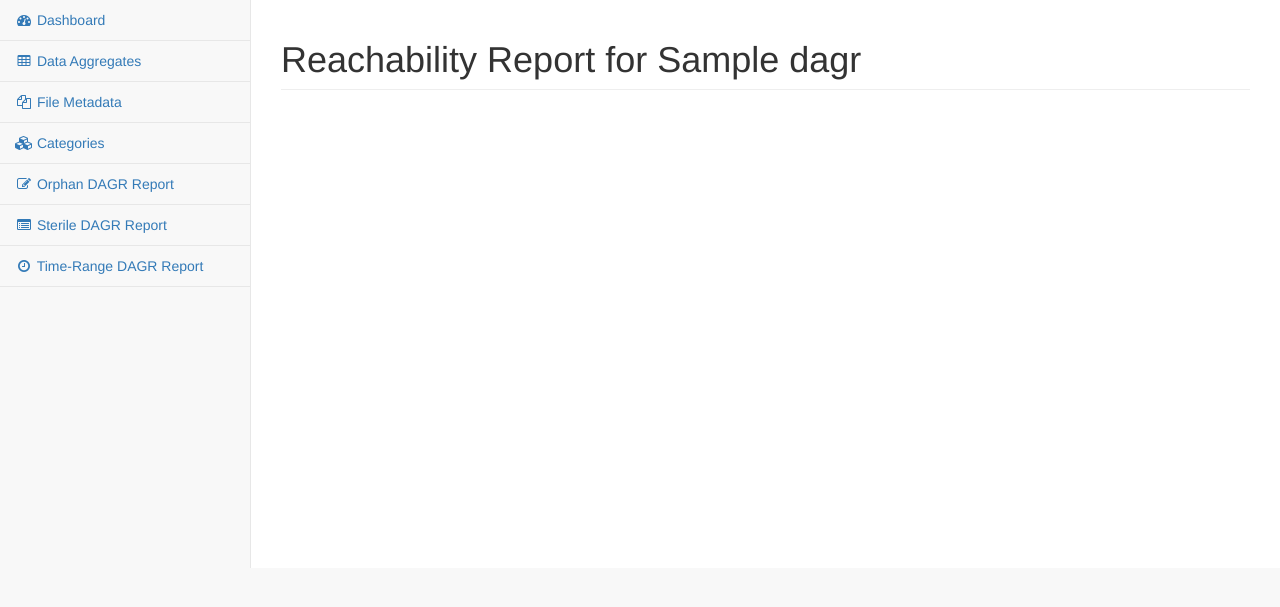
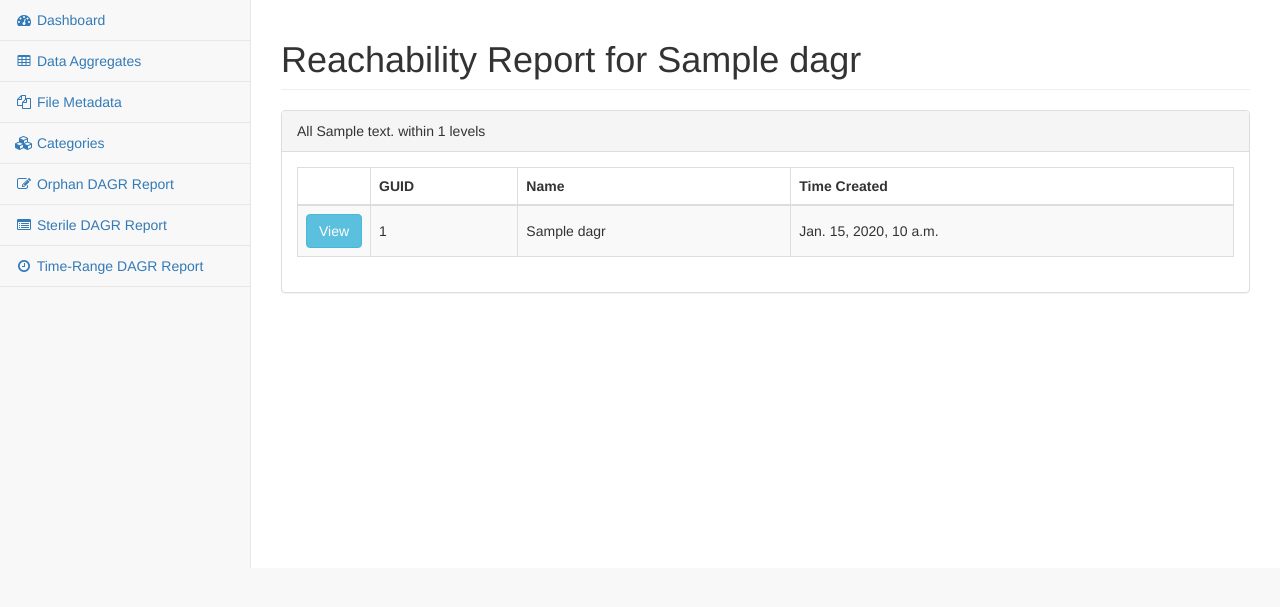
Before and after one commit to JPeterson462/CMSC424-Project, a Django app: template web/mmda/templates/mmda/reachability_report.html in a window 1280 px wide. Shown: the part 51-658 px from the top of the page. Run offline with Django 3.2, Linux system fonts and the light colour scheme; the template is opened without the code that fills it: most values are stand-ins (such as "Sample title", 1, 10 or a date in 2020); parts of the project's set-up code (start-up, migrations or seed data) failed here and were passed over; some libraries are stand-ins or nearby versions.

Commit message:
KW: Finished descendants reachability report

```diff
--- a/web/mmda/templates/mmda/reachability_report.html
+++ b/web/mmda/templates/mmda/reachability_report.html
@@ -10,4 +10,43 @@
             <h1 class="page-header">Reachability Report for {{ dagr.dagr_name }}</h1>
         </div>
     </div>
+
+    <div class="row">
+        <div class="col-lg-12">
+            <div class="panel panel-default">
+                <div class="panel-heading">
+                    All {{ ancestors_or_descendants }} within {{ num_levels }} levels
+                </div>
+                <div class="panel-body">
+                    <div class="table-responsive">
+                        <table width="100%" class="table table-striped table-bordered table-hover">
+                            <thead>
+                                <tr>
+                                    <th></th>
+                                    <th>GUID</th>
+                                    <th>Name</th>
+                                    <th>Time Created</th>
+                                </tr>
+                            </thead>
+                            <tbody>
+                                {% for dagr in reachable_dagrs %}
+                                    <tr>
+                                        <td style="width:1px; white-space:nowrap">
+                                            <a href="{% url 'mmda:dagr_page' dagr.dagr_guid %}">
+                                                <button type="button" class="btn btn-info">View</button>
+                                            </a>
+                                        </td>
+                                        <td style="vertical-align:middle">{{ dagr.dagr_guid }}</td>
+                                        <td style="vertical-align:middle">{{ dagr.dagr_name }}</td>
+                                        <td style="vertical-align:middle">{{ dagr.time_created }}</td>
+                                    </tr>
+                                {% endfor %}
+                            </tbody>
+                        </table>
+                    </div>
+                </div>
+            </div>
+
+        </div>
+    </div>
 {% endblock content %}
```
Also changed, not shown: web/mmda/views.py (+36 -5 lines).
